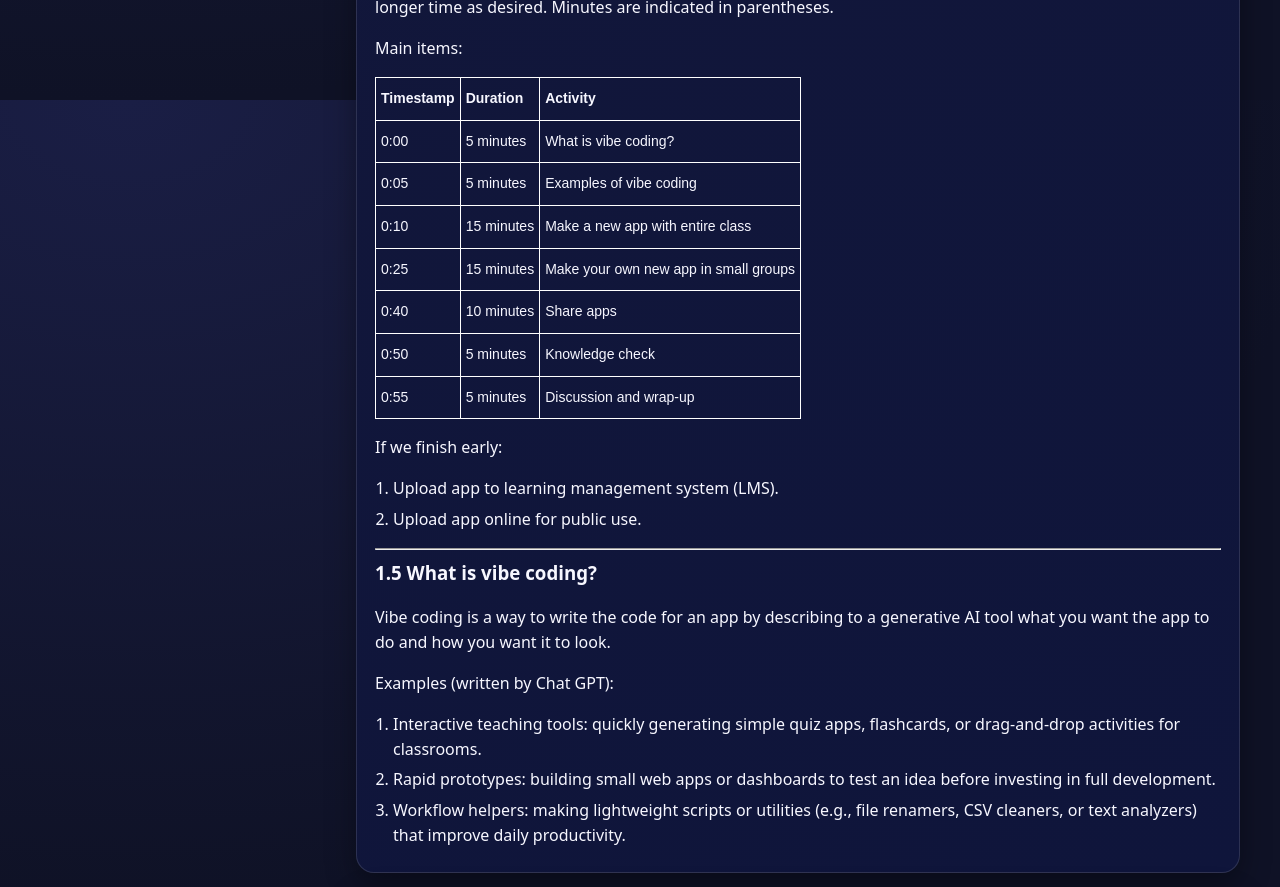
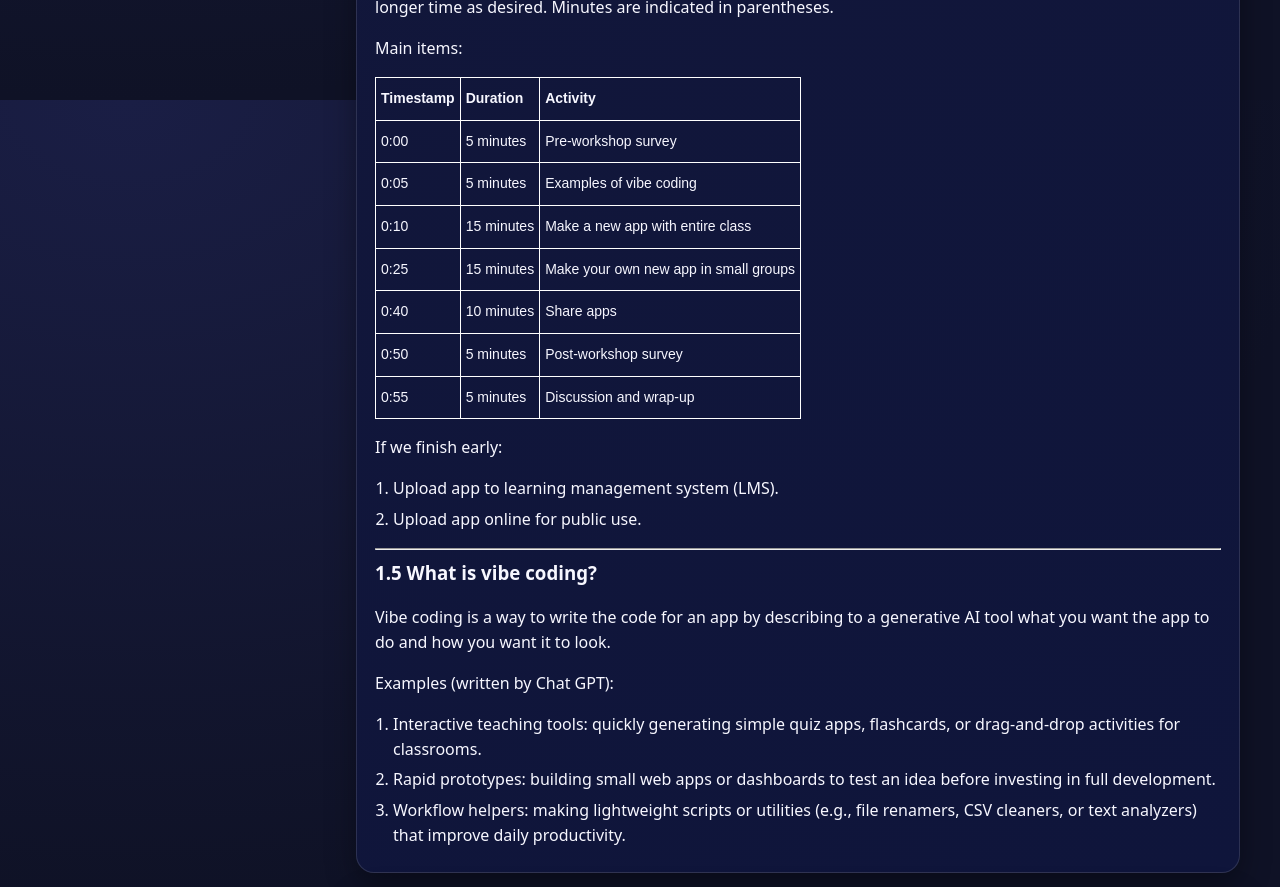
Before and after one commit to readcreate/hped-vibecoding-workshop1, a plain HTML site: page index.html in a window 1280 px wide. Shown: the part 1500-2387 px from the top of the page. Drawn offline with Linux system fonts and the light colour scheme.

Commit message:
added pre post surveys to agenda

```diff
--- a/index.html
+++ b/index.html
@@ -273,7 +273,7 @@
   <tr>
     <td class="tg-0lax">0:00</td>
     <td class="tg-0lax">5 minutes</td>
-    <td class="tg-0lax">What is vibe coding?</td>
+    <td class="tg-0lax">Pre-workshop survey</td>
   </tr>
   <tr>
     <td class="tg-0lax">0:05</td>
@@ -298,7 +298,7 @@
   <tr>
     <td class="tg-0lax">0:50</td>
     <td class="tg-0lax">5 minutes</td>
-    <td class="tg-0lax">Knowledge check</td>
+    <td class="tg-0lax">Post-workshop survey</td>
   </tr>
   <tr>
     <td class="tg-0lax">0:55</td>
```
